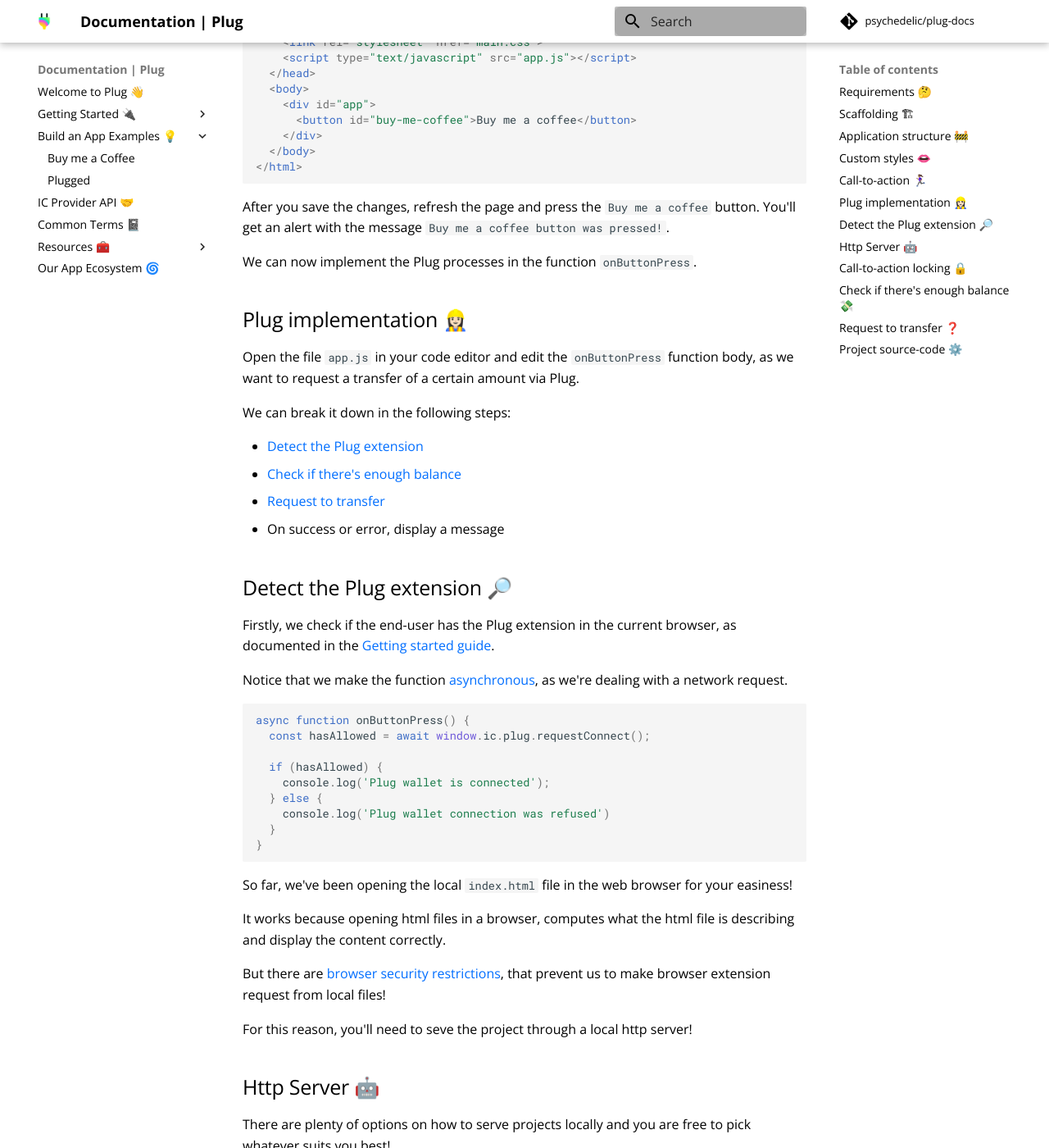
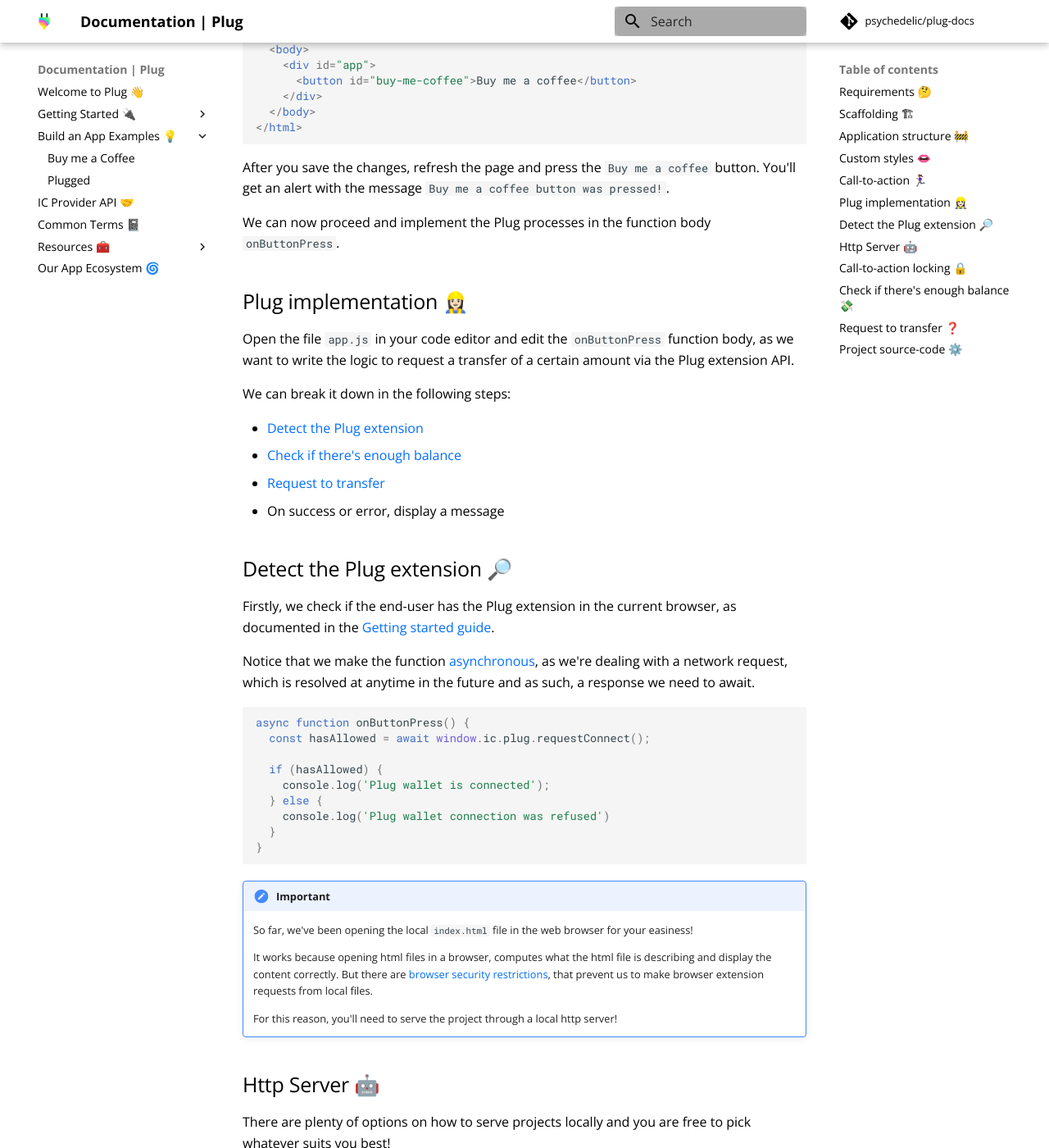
Before and after one commit to Psychedelic/plug-docs, an MkDocs documentation site: the page built from docs/build-an-app-examples/build-app-buy-me-a-coffee.md, in a window 1280 px wide and 1400 px high, scrolled down 4431 px. Shown: the whole window at 82% size. Built offline with MkDocs 1.6.1 and Material for MkDocs 9.7.7, drawn with Linux system fonts in a browser that asks for light colours; comment, search, counter and statistics services are not loaded; some of the changed text lies outside the part shown.

Commit message:
docs: ✏️  updated the buy me a coffee

````diff
--- a/docs/build-an-app-examples/build-app-buy-me-a-coffee.md
+++ b/docs/build-an-app-examples/build-app-buy-me-a-coffee.md
@@ -99,9 +99,7 @@
 
 Open end edit the stylesheet file `main.css` and add some custom styles.
 
-Let's say that we make the button super colourful like Plug!
-
-Copy the following content to the `main.css`, save it!
+Let's say that we make the button super colourful like Plug, so copy the following content to the `main.css` and save it:
 
 ```css
 #buy-me-coffee {
@@ -132,9 +130,7 @@
 
 ![](imgs/buy-me-coffee-button-style.gif){: style="max-width:480px"}
 
-Feel free to edit `main.css` and change the styles to your liking!
-
-For example, change the container to center the button verticaly and horizontaly:
+Feel free to edit `main.css` and change the styles to your liking! For example, change the container to center the button verticaly and horizontaly:
 
 ```css
 #app {
@@ -150,9 +146,7 @@
 
 We are now going to create our main javascript file where we'll implement the `call-to-action`.
 
-Create a file named `app.js` in the project directory.
-
-This is where we'll put our implementation code to handle the requests via the [Plug's](/getting-started) application programming interface ([API](https://en.wikipedia.org/wiki/API)), as described in the [Getting started guide](/getting-started).
+Create a file named `app.js` in the project directory. This is where we'll put our implementation code to handle the requests via the [Plug's](/getting-started) application programming interface ([API](https://en.wikipedia.org/wiki/API)), as described in the [Getting started guide](/getting-started).
 
 As an initial placeholder, let's add a "mouse-click" event listener to the `call-to-action` that'll show an alert!
 
@@ -172,14 +166,14 @@
 document.addEventListener("DOMContentLoaded", main);
 ```
 
-Here's a simple breakdown of how it's done:
+Here's a simple breakdown of what it does:
 
 - Awaits for the document to be ready
 - Calls the `main` function
 - Adds a listener to the button `#buy-me-coffee`
 - When `clicked` calls the function `onButtonPress`
 
-The `app.js` file now has to be linked to our `index.html` for this to work.
+Link the `app.js` file to the `index.html` for this to work!
 
 Open and edit the file `index.html`, replacing the `<!-- App javascript (functionality, logic) -->` with a link to our javascript file `app.js`, as follows:
 
@@ -200,11 +194,11 @@
 
 After you save the changes, refresh the page and press the `Buy me a coffee` button. You'll get an alert with the message `Buy me a coffee button was pressed!`.
 
-We can now implement the Plug processes in the function `onButtonPress`.
+We can now proceed and implement the Plug processes in the function body `onButtonPress`.
 
 ## Plug implementation 👷🏻‍♀️
 
-Open the file `app.js` in your code editor and edit the `onButtonPress` function body, as we want to request a transfer of a certain amount via Plug.
+Open the file `app.js` in your code editor and edit the `onButtonPress` function body, as we want to write the logic to request a transfer of a certain amount via the Plug extension API.
 
 We can break it down in the following steps:
 
@@ -217,7 +211,7 @@
 
 Firstly, we check if the end-user has the Plug extension in the current browser, as documented in the [Getting started guide](/getting-started).
 
-Notice that we make the function [asynchronous](https://developer.mozilla.org/en-US/docs/Web/JavaScript/Reference/Statements/async_function), as we're dealing with a network request.
+Notice that we make the function [asynchronous](https://developer.mozilla.org/en-US/docs/Web/JavaScript/Reference/Statements/async_function), as we're dealing with a network request, which is resolved at anytime in the future and as such, a response we need to await.
 
 ```js
 async function onButtonPress() {
@@ -231,23 +225,21 @@
 }
 ```
 
-So far, we've been opening the local `index.html` file in the web browser for your easiness!
+!!! Important
 
-It works because opening html files in a browser, computes what the html file is describing and display the content correctly.
+    So far, we've been opening the local `index.html` file in the web browser for your easiness!
 
-But there are [browser security restrictions](https://en.wikipedia.org/wiki/Browser_security), that prevent us to make browser extension request from local files!
+    It works because opening html files in a browser, computes what the html file is describing and display the content correctly. But there are [browser security restrictions](https://en.wikipedia.org/wiki/Browser_security), that prevent us to make browser extension requests from local files.
 
-For this reason, you'll need to seve the project through a local http server!
+    For this reason, you'll need to serve the project through a local http server!
 
 ## Http Server 🤖
 
 There are plenty of options on how to serve projects locally and you are free to pick whatever suits you best!
 
-If you're clueless, the quickest you can get a http server running in your local machine, is to first install [Nodejs]((https://nodejs.org/en/download/)) - a program that executes javascript outside the browser, that let us run scripts such as a `http server`.
+If you're clueless, the quickest you can get a http server running in your local machine, is to first install [Nodejs]((https://nodejs.org/en/download/)) - a program that executes javascript outside the browser, that let us run scripts such as a `http server`, etc.
 
-You can find the instructions for your operating system [here](https://nodejs.org/en/download/).
-
-Once [Nodejs](https://nodejs.org/en/download/) is installed and available in your system, install the [Http-server](https://www.npmjs.com/package/http-server) package, for example.
+You can find the instructions for your operating system [here](https://nodejs.org/en/download/). Once [Nodejs](https://nodejs.org/en/download/) is installed and available in your system, install the [Http-server](https://www.npmjs.com/package/http-server) package, as an example.
 
 Open your terminal and execute the following:
 
@@ -274,15 +266,17 @@
 
 Open the `developer console` in the browser to see the application script outputs, (here's an example for [Chrome](https://developer.chrome.com/docs/devtools/open/) and [Firefox](https://developer.mozilla.org/en-US/docs/Tools/Browser_Console)).
 
-Press the `Buy me a Coffee` button, the `Plug` notification window will pop-up.
+Press the `Buy me a Coffee` button and the `Plug` notification window should pop-up.
 
 ![](../getting-started/imgs/app-connection.jpg){: style="max-width:360px"}
 
-Choose one of the options and find the correspondent output in the console: `Plug wallet is connected` or `Plug wallet connection was refused`.
+Choose one of the options `Allow` or `Decline` and find the correspondent output in the console: `Plug wallet is connected` or `Plug wallet connection was refused`.
 
 ## Call-to-action locking 🔒
 
-To complete, ensure that the button is disabled through the Plug wallet request duration.
+To complete, ensure that the button is disabled through the Plug wallet request duration, to prevent multiple concurrent requests.
+
+Here's a breakdown of our intent:
 
 - Modify the `onButtonPress` to take a parameter `el`
 - Pass the DOM button element as an argument during runtime
@@ -308,14 +302,22 @@
 }
 ```
 
+Feel free to use your own custom values or implementation!
+
 ## Check if there's enough balance 💸
 
-To keep things easy, let's say that a Coffee is the equivalent of `0.1` (fractional units of ICP tokens, called [e8s](https://sdk.dfinity.org/docs/token-holders/self-custody-quickstart.html)).
+To keep things easy, let's say that a Coffee is the equivalent of `0.04` ICP or `4000000` (fractional units of ICP tokens, called [e8s](https://sdk.dfinity.org/docs/token-holders/self-custody-quickstart.html)).
 
 Add the amount at the top of the `app.js` file!
 
 ```js
-const coffeeAmount = 0.1;
+const coffeeAmount = 4000000;
+```
+
+You can make the amount more readable by spliting the zero's by groups using an underscore:
+
+```js
+const coffeeAmount = 4_000_000;
 ```
 
 Finally, we check if the user has enough balance before proceeding to the last step and request the transfer.
@@ -350,6 +354,11 @@
 }
 ```
 
+!!! Important
+
+      As described in the [Getting started](/getting-started), the asynchronous method
+      **requestBalance** response data is an array, as such, we pick the first result value that is an object type and get the value of the field name "value" of the object.
+
 Save the file, refresh the page and press the `Buy me a Coffee` button!
 
 You should see the correspondent message to your account balance: `Plug wallet has enough balance` or `Plug wallet doesn't have enough balance`.
@@ -358,11 +367,11 @@
 
 Continue editing the `app.js` file.
 
-In the "has enough balance" block, make the `requestTransfer` call, that requires us to pass an argument to the function, that is an object with required fields `accountId` and `amount`, as described in our [Getting started](/getting-started).
+In the "has enough balance" block, make the `requestTransfer` call, that requires us to pass an argument to the function, that is an object with required fields `to` and `amount`, as described in our [Getting started](/getting-started).
 
 ```js
 const requestTransferArg = {
-  accountId: 'xxxxx',
+  to: receiverAccountId,
   amount: coffeeAmount,
 };
 
@@ -395,8 +404,12 @@
       };
       const transfer = await window.ic?.plug?.requestTransfer(requestTransferArg);
 
-      if (transfer) {
-        el.target.textContent = `Plug wallet transferred ${coffeeAmount}`;
+      const transferStatus = transfer?.transactions?.transactions[0]?.status;
+
+      if (transferStatus === 'COMPLETED') {
+        el.target.textContent = `Plug wallet transferred ${coffeeAmount} e8s`;
+      } else if (transferStatus === 'PENDING') {
+        el.target.textContent = "Plug wallet is pending.";
       } else {
         el.target.textContent = "Plug wallet failed to transfer";
       }
````
Also changed, not shown: other parts of docs/build-an-app-examples/build-app-buy-me-a-coffee.md (+4 -2 lines), 1 other file.
